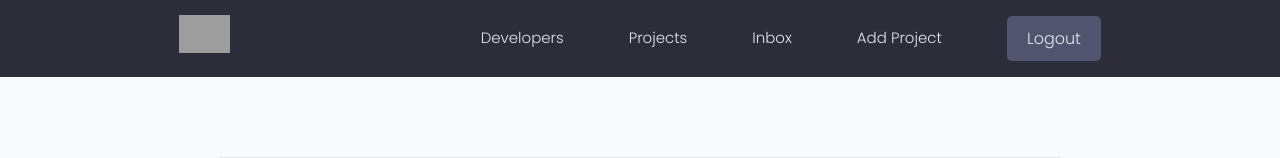
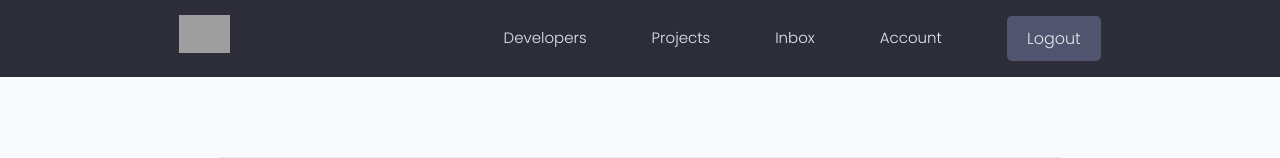
Before and after one commit to kikutan-day65/portofolio-dev-django, a Django app: page /projects/create-project/ in a window 1280 px wide. Shown: the top 158 px of the page. Run offline with Django 4.2, Linux system fonts and the light colour scheme; the visitor is signed in with stand-in values (Sample User, id 1); data that the repository does not hold is empty; some libraries are stand-ins or nearby versions; grey boxes are pictures that could not be loaded.

Commit message:
style: add account navbar

```diff
--- a/devsearch/templates/navbar.html
+++ b/devsearch/templates/navbar.html
@@ -18,7 +18,7 @@
           <li class="header__menuItem"><a href="">Inbox</a></li>
 
           {% if request.user.is_authenticated %}
-            <li class="header__menuItem"><a href="{% url 'create-project' %}">Add Project</a></li>
+            <li class="header__menuItem"><a href="{% url 'account' %}">Account</a></li>
             <li class="header__menuItem"><a href="{% url 'logout' %}" class="btn btn--sub">Logout</a></li>
           {% else %}
             <li class="header__menuItem"><a href="{% url 'login' %}" class="btn btn--sub">Login/Sign Up</a></li>
```
